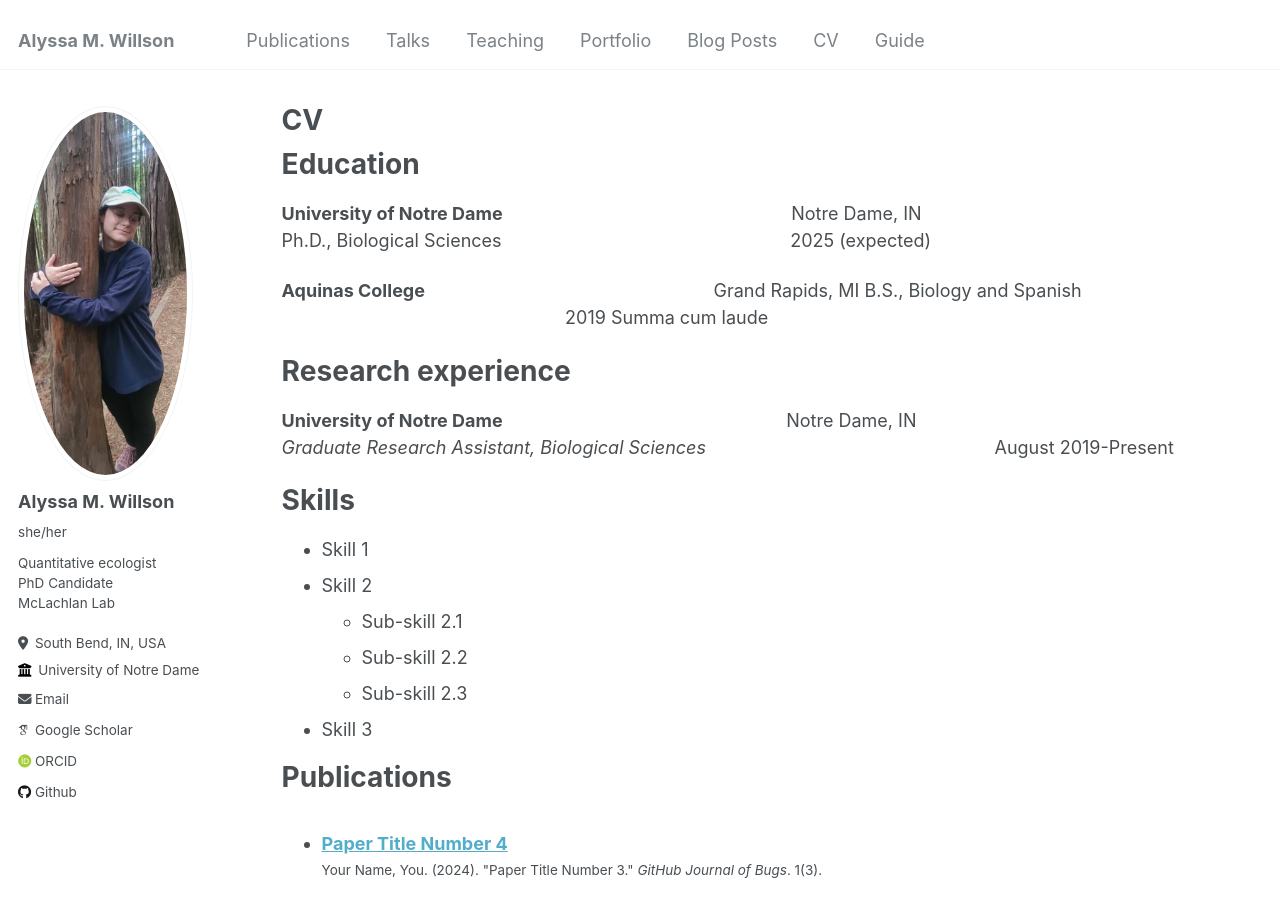
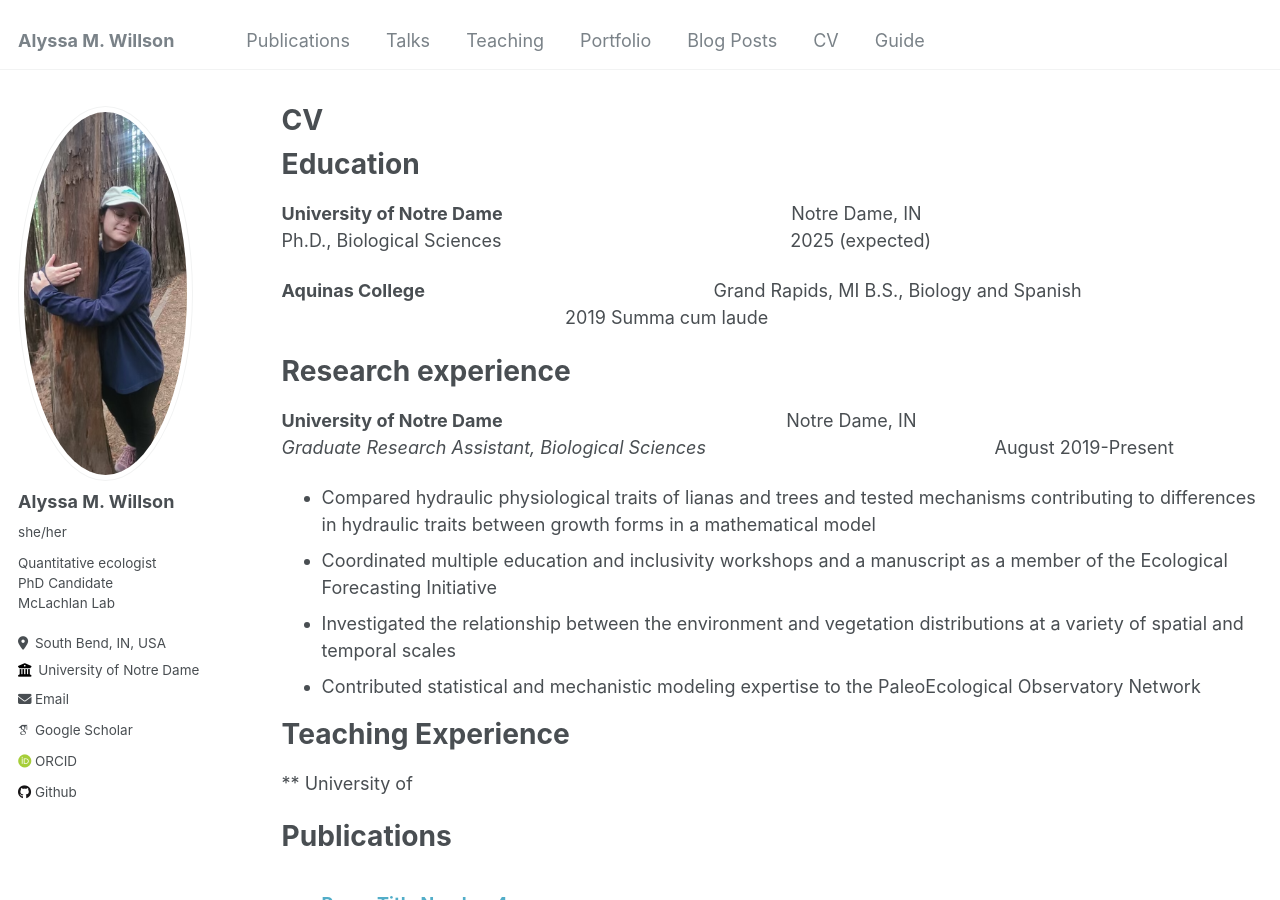
Before and after one commit to amwillson/amwillson.github.io, a Jekyll site: the page built from _pages/cv.md, in a window 1280 px wide and 900 px high. Built offline with Jekyll 4.4.1, drawn with Linux system fonts in a browser that asks for light colours; some web fonts are replaced.

Commit message:
testing cv

```diff
--- a/_pages/cv.md
+++ b/_pages/cv.md
@@ -25,15 +25,14 @@ Summa cum laude
 
 **University of Notre Dame**                                                        Notre Dame, IN\
 *Graduate Research Assistant, Biological Sciences*                                                         August 2019-Present
+* Compared hydraulic physiological traits of lianas and trees and tested mechanisms contributing to differences in hydraulic traits between growth forms in a mathematical model
+* Coordinated multiple education and inclusivity workshops and a manuscript as a member of the Ecological Forecasting Initiative
+* Investigated the relationship between the environment and vegetation distributions at a variety of spatial and temporal scales
+* Contributed statistical and mechanistic modeling expertise to the PaleoEcological Observatory Network
 
-# Skills
+# Teaching Experience
 
--   Skill 1
--   Skill 2
-    -   Sub-skill 2.1
-    -   Sub-skill 2.2
-    -   Sub-skill 2.3
--   Skill 3
+** University of
 
 # Publications
 
```
